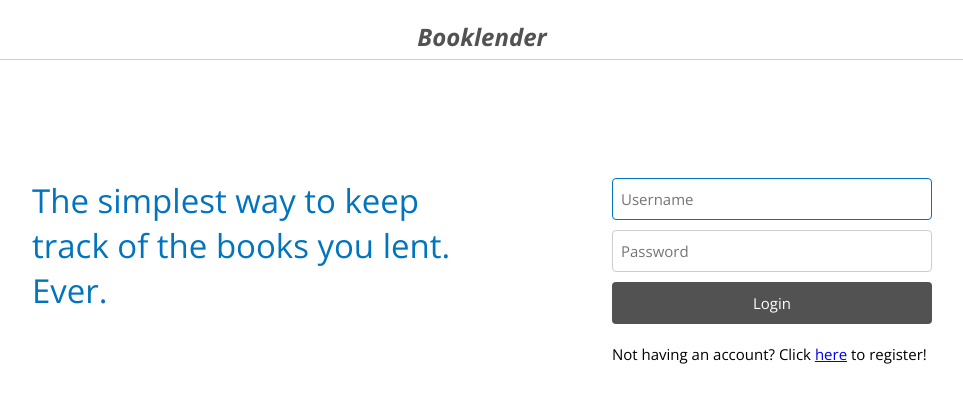
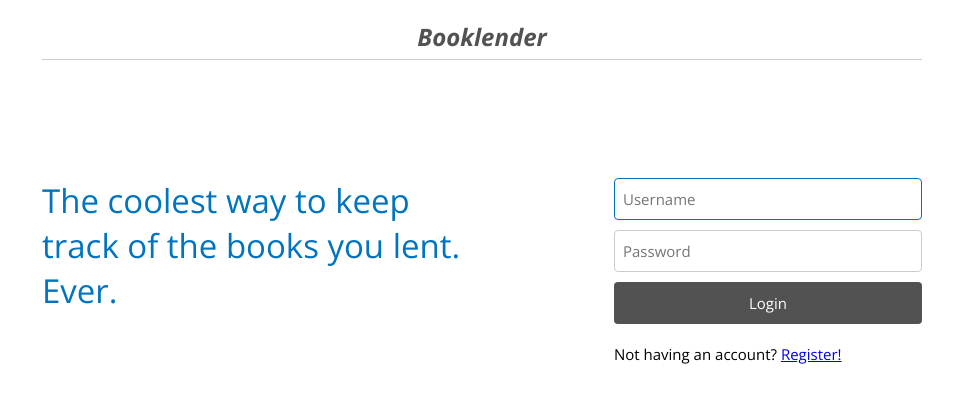
Before and after one commit to nhatcuong/Booklender, a Django app: page / in a window 1280 px wide. Shown: the top 403 px of the page, without its empty margins (158-1121 px from the left). Run offline with Django 3.2, Linux system fonts and the light colour scheme; style sheets or scripts are compiled from the project's sources.

Commit message:
mobile overlay, smaller content width size

```diff
--- a/dj_server/shelf/api/views.py
+++ b/dj_server/shelf/api/views.py
@@ -4,8 +4,8 @@ from rest_framework.response import Response
 from rest_framework import permissions
 
 from shelf.api import utils
-from shelf.api.serializers import BookSerializer, ReaderSerializer,\
-    LendingSerializer
+from shelf.api.serializers import (BookSerializer, ReaderSerializer,
+                                   LendingSerializer)
 from shelf.models import Book, Reader, Lending
 
 
--- a/dj_server/shelf/static/css/common/_base.scss
+++ b/dj_server/shelf/static/css/common/_base.scss
@@ -1,5 +1,6 @@
 @import "_raw";
 @import "_navbar";
+@import "_mobile_overlay";
 
 *, *::before, *:after {
   box-sizing: border-box;
--- /dev/null
+++ b/dj_server/shelf/static/css/common/_mobile_overlay.scss
@@ -0,0 +1,28 @@
+@import './_input';
+
+#mobile-overlay {
+  display: none;
+  position: fixed;
+  top: 0;
+  bottom: 0;
+  left: 0;
+  right: 0;
+  z-index: 1;
+  width: 920px;
+  background: rgba(255,255,255,0.9);
+  padding: 50px;
+  justify-content: center;
+  align-items: center;
+  flex-direction: column;
+
+  .message{
+    font-size: 32px;
+  }
+
+  button {
+    height: 75px;
+    width: 250px;
+    margin-top: 50px;
+    font-size: 32px;
+  }
+}
--- a/dj_server/shelf/static/css/common/_raw.scss
+++ b/dj_server/shelf/static/css/common/_raw.scss
@@ -9,8 +9,8 @@ $bl_font_size: 15px;
 $bl_small_font_size: 14px;
 $bl_font_family: "Open Sans";
 
-$total-width: 1100px;
+$total-width: 920px;
 $navbar-height: 60px;
 $navbar-padding-top: 20px;
 $main-column-inner-padding: 40px;
-$main-column-outer-padding: 60px;
+$main-column-outer-padding: 20px;
--- a/dj_server/shelf/static/css/login_signup.scss
+++ b/dj_server/shelf/static/css/login_signup.scss
@@ -5,8 +5,8 @@
 .leftBox {
   width: 50%;
   float: left;
-  padding-left: 100px;
-  padding-right: 20px;
+  padding-left: $main-column-outer-padding;
+  padding-right: 0;
   padding-top: 50px;
 
   .promise {
@@ -17,8 +17,8 @@
 .rightBox {
   width: 40%;
   float: right;
-  padding-left: 20px;
-  padding-right: 100px;
+  padding-left: $main-column-inner-padding;
+  padding-right: $main-column-outer-padding;
 
   .errorMessage {
     height: 40px;
--- /dev/null
+++ b/dj_server/shelf/static/js/mobile-overlay.js
@@ -0,0 +1,24 @@
+var mOverlayControl = {
+  overlay: document.getElementById('mobile-overlay'),
+  userClaimGetIt: function() {
+    this.userGotIt = true;
+    this.overlay.setAttribute('style', 'display: none;');
+    this.setCookieUserGotIt();
+  },
+  toDisplay: function() {
+    return window.screen.width < 750 && !this.userGotIt();
+  },
+  process: function() {
+    if (this.toDisplay()) {
+      this.overlay.setAttribute('style', 'display: flex;');
+    }
+  },
+  setCookieUserGotIt: function() {
+    document.cookie = "mOverlay=true; expires=Tue, 1 Jan 2030 12:00:00 UTC;";
+  },
+  userGotIt: function() {
+    return document.cookie.includes('mOverlay=true');
+  }
+};
+
+mOverlayControl.process();
--- a/dj_server/shelf/static/package.json
+++ b/dj_server/shelf/static/package.json
@@ -14,10 +14,9 @@
   "watch": {
     "build-js": {
       "patterns": [
-        "js/",
-        "css/"
+        "js/"
       ],
-      "extensions": "js, scss"
+      "extensions": "js"
     },
     "build-css": {
       "patterns": [
--- /dev/null
+++ b/dj_server/shelf/templates/__mobile_overlay.html
@@ -0,0 +1,15 @@
+{% load static %}
+
+<div id="mobile-overlay">
+  <div class="message">
+    <p>
+      Hello, this site is not (yet) mobile-friendly. You are invited to experience it on a wider screen, or rotate your phone to the landscape mode.
+    </p>
+    <p>
+      Thank you for your understanding.
+    </p>
+  </div>
+  <button onclick="mOverlayControl.userClaimGetIt();" class="action-button">I got it!</button>
+</div>
+
+<script src="{% static 'js/mobile-overlay.js' %}" type="text/javascript"></script>
--- a/dj_server/shelf/templates/__promise.html
+++ b/dj_server/shelf/templates/__promise.html
@@ -1,4 +1,4 @@
 <div class="promise">
-  The simplest way to keep track of the books you lent.<br>
+  The coolest way to keep track of the books you lent.<br>
   Ever.
 </div>
--- a/dj_server/shelf/templates/base.html
+++ b/dj_server/shelf/templates/base.html
@@ -4,6 +4,7 @@
 <html lang="en">
 <head>
   <meta charset="UTF-8">
+  <meta name="viewport" content="width=920">
   <title>{% block title %}{% endblock %}</title>
   <link href='https://fonts.googleapis.com/css?family=Open+Sans:400,700,400italic,700italic,300,300italic'
           rel='stylesheet' type='text/css'>
@@ -19,6 +20,8 @@
     {% block content %}{% endblock %}
   </div>
 
+  {% include "__mobile_overlay.html" %}
+
   {% block javascript %}{% endblock %}
 
   <form style="display: none;"> {% csrf_token %} </form>
--- a/dj_server/shelf/templates/lending_page.html
+++ b/dj_server/shelf/templates/lending_page.html
@@ -10,5 +10,5 @@
   <script>
     var baseUrl = '{{ base_url }}';
   </script>
-  <script src="{% static 'bundle/js/app.bundle.js' %}" type="text/javascript"></script>
+  <script src="{% static 'bundle/js/lending-page.js' %}" type="text/javascript"></script>
 {% endblock %}
--- a/dj_server/shelf/templates/registration/login.html
+++ b/dj_server/shelf/templates/registration/login.html
@@ -21,7 +21,7 @@
       <input class="btn" type="submit" value="Login"/>
     </form>
     <div class="form-sub-message">
-      Not having an account? Click <a href="{% url 'signup' %}">here</a> to register!
+      Not having an account? <a href="{% url 'signup' %}">Register!</a>
     </div>
   </div>
 {% endblock %}
--- a/dj_server/shelf/templates/registration/signup.html
+++ b/dj_server/shelf/templates/registration/signup.html
@@ -22,7 +22,7 @@
       <input class="btn" type="submit" value="Sign Up"/>
     </form>
     <div class="form-sub-message">
-      Already have an account? Click <a href="{% url 'login' %}">here</a> to log in!
+      Already have an account? <a href="{% url 'login' %}">Log in!</a>
     </div>
   </div>
 {% endblock %}
```
Also changed, not shown: dj_server/shelf/static/js/views/book-select.js (+0 -11 lines), dj_server/shelf/static/webpack.config.js (+5 -3 lines), dj_server/shelf/static/js/lending-page.js (renamed from dj_server/shelf/static/js/app.js).
